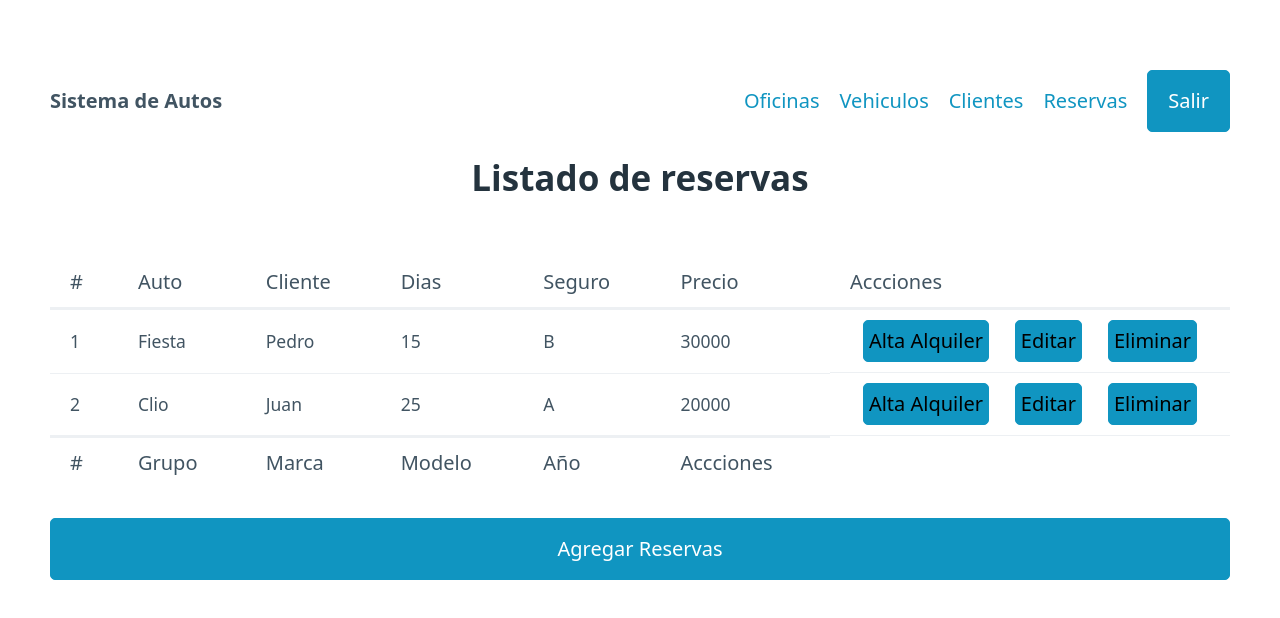
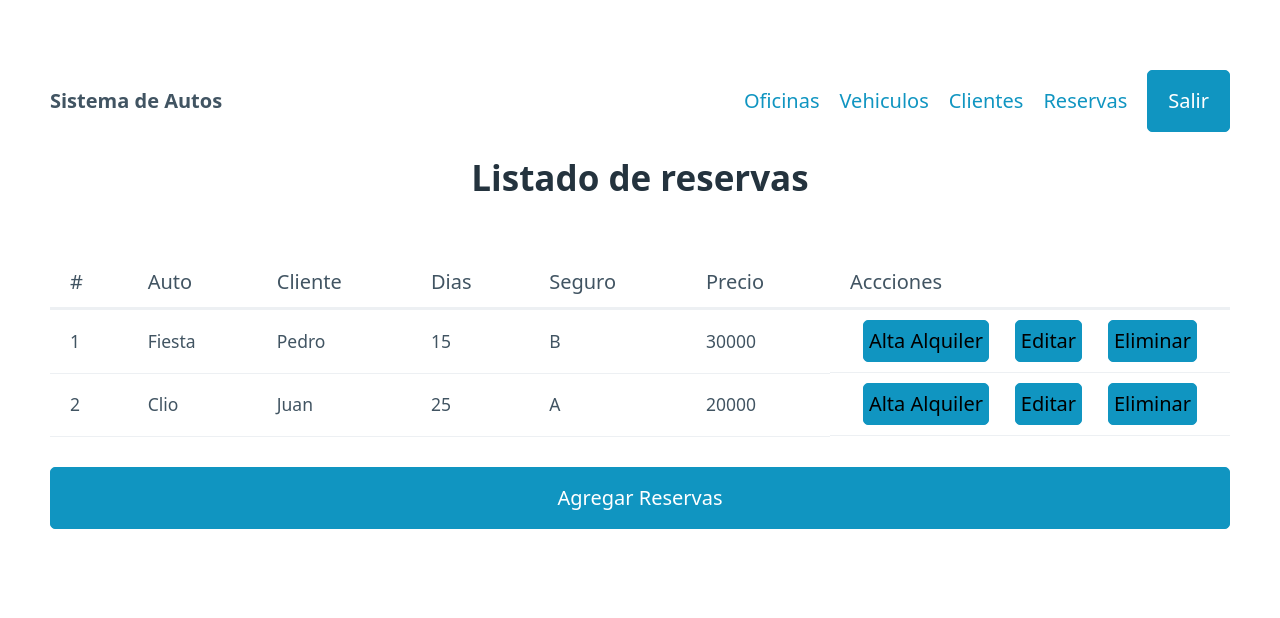
Before and after one commit to Ifts2092/proyecto-autos, an Angular app: page /reservas-listado in a window 1280 px wide. Shown: the top 618 px of the page. Built offline with nearby package versions, Linux system fonts and the light colour scheme.

Commit message:
mas fixed

```diff
--- a/src/app/pages/oficina/oficina.component.html
+++ b/src/app/pages/oficina/oficina.component.html
@@ -34,8 +34,7 @@
     </div>
 
     <!-- Button -->
-    <button type="button">Guardar</button>
-    <a href="/oficina-listado"><button>Guardar</button></a>
+        <a href="/oficina-listado"><button>Guardar</button></a>
 
 
   </form>
--- a/src/app/pages/reservas/reservas.component.html
+++ b/src/app/pages/reservas/reservas.component.html
@@ -1,5 +1,4 @@
 <h2 class="titulo">Listado de reservas</h2>
-
 
 <table>
     <thead>
@@ -34,17 +33,7 @@
                 </button></div>
             </td>
         </tr>
-    </tbody>
-    <tfoot>
-      <tr>
-        <th scope="col">#</th>
-        <td scope="col">Grupo</td>
-        <td scope="col">Marca</td>
-        <td scope="col">Modelo</td>
-        <td scope="col">Año</td>
-        <th scope="col">Accciones</th>
-      </tr>
-    </tfoot>
+
   </table>
 
 
--- a/src/app/pages/vehiculos/vehiculos.component.html
+++ b/src/app/pages/vehiculos/vehiculos.component.html
@@ -30,16 +30,7 @@
       </td>
       </tr>
     </tbody>
-    <tfoot>
-      <tr>
-        <th scope="col">#</th>
-        <td scope="col">Grupo</td>
-        <td scope="col">Marca</td>
-        <td scope="col">Modelo</td>
-        <td scope="col">Año</td>
-        <th scope="col">Accciones</th>
-      </tr>
-    </tfoot>
+
   </table>
 
 
```
